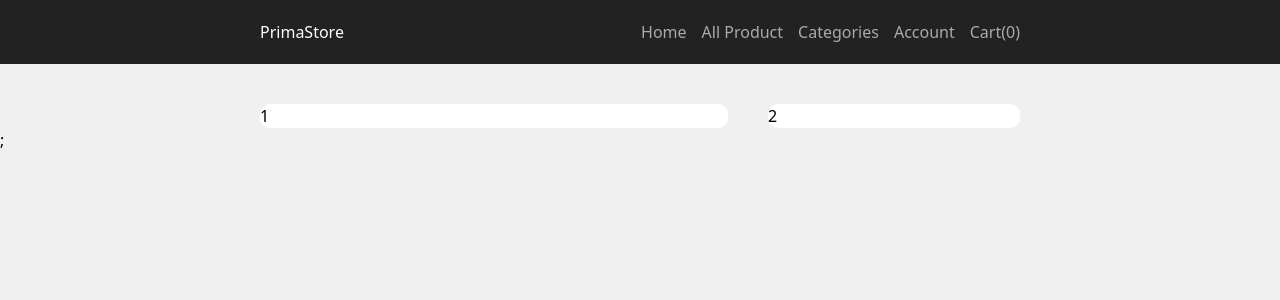
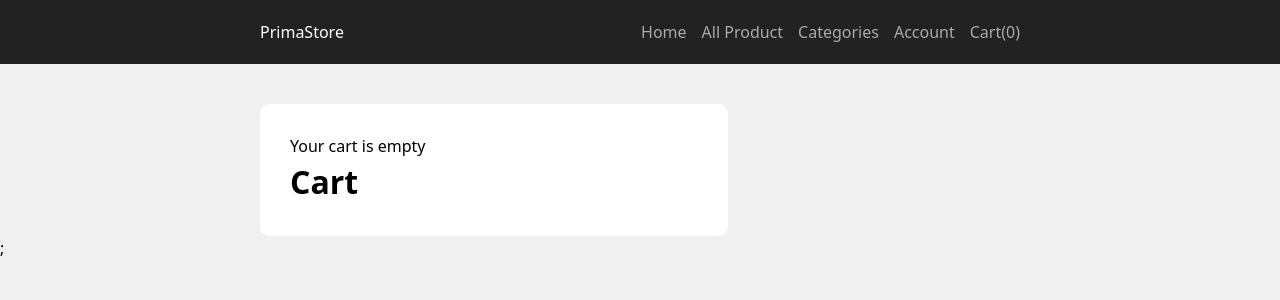
Before and after one commit to om0852/prima-store-userside-, a Next.js app: page /cart in a window 1280 px wide. Shown: the top 300 px of the page. Built offline with nearby package versions, Linux system fonts and the light colour scheme.

Commit message:
fetching cart product completed

```diff
--- a/component/NewProducts.js
+++ b/component/NewProducts.js
@@ -20,7 +20,7 @@ const NewProducts = ({ products }) => {
       <Title>New Arrivals</Title>
       <ProductGrid>
         {products &&
-          products.map((product, index) => <ProductBox {...product} />)}
+          products.map((product, index) => <ProductBox key={index} {...product} />)}
       </ProductGrid>
     </Center>
   );
--- /dev/null
+++ b/component/StyledTable.js
@@ -0,0 +1,13 @@
+import styled from "styled-components";
+
+const StyledTable = styled.table`
+width: 100%;
+th{
+    text-align: left;
+    text-transform: uppercase;
+    color: black;
+}
+`;
+export default function Table({ props }) {
+  return <StyledTable {...props} />;
+}
--- a/package.json
+++ b/package.json
@@ -9,6 +9,7 @@
     "lint": "next lint"
   },
   "dependencies": {
+    "axios": "^1.7.3",
     "cookie": "^0.6.0",
     "cookies": "^0.9.1",
     "js-cookie": "^3.0.5",
--- /dev/null
+++ b/pages/api/cart.js
@@ -0,0 +1,9 @@
+import { connectToDB } from "@/libs/connect";
+import Product from "@/models/Product";
+
+export default async function handler(req,res){
+    await connectToDB();
+    const ids = req.body.data;
+    res.json(await Product.find({_id:ids}));
+
+}
--- a/pages/cart.js
+++ b/pages/cart.js
@@ -1,6 +1,10 @@
+import Buttons from "@/component/Buttons";
+import { CartContext } from "@/component/CartContext";
 import Center from "@/component/Center";
 import Header from "@/component/Header";
-import React from "react";
+import Table from "@/component/StyledTable";
+import axios from "axios";
+import React, { useContext, useEffect, useState } from "react";
 import styled from "styled-components";
 
 const ColumnsWrapper = styled.div`
@@ -13,16 +17,62 @@ const ColumnsWrapper = styled.div`
 const Box = styled.div`
   background-color: white;
   border-radius: 10px;
+  padding: 30px;
 `;
 
 const CartPage = () => {
+  const { cartProducts } = useContext(CartContext);
+  const [products, setProducts] = useState([]);
+
+  useEffect(() => {
+    if (cartProducts.length > 0) {
+      console.log(cartProducts);
+      axios
+        .post("/api/cart", { data: cartProducts })
+        .then((res) => setProducts(res.data));
+    }
+  }, [cartProducts]);
   return (
     <>
       <Header />
       <Center>
         <ColumnsWrapper>
-          <Box>1</Box>
-          <Box>2</Box>
+          <Box>
+            {!cartProducts?.length && <div>Your cart is empty</div>}
+            <h2>Cart</h2>
+            {cartProducts?.length > 0 && (
+              <Table>
+                <thead>
+                  <tr>
+                    <th>Product</th>
+                    <th>Quantity</th>
+                    <th>Price</th>
+                  </tr>
+                </thead>
+                <tbody>
+                  {products.map((data, index) => {
+                    return (
+                      <tr>
+                        <td>{data.title}</td>
+                        <td>{cartProducts.filter(id=>id===data._id).length}</td>
+                        <td>{data.price}</td>
+                      </tr>
+                    );
+                  })}
+                </tbody>
+              </Table>
+            )}
+          </Box>
+          {!!cartProducts?.length && (
+            <Box>
+              <h2 className="text-2xl">Order Information</h2>
+              <input type="text" placeholder="Address" />
+              <input type="text" placeholder="Address 2" />
+              <button className="px-2 py-1 w-full text-md bg-black text-white rounded-md my-3 border-2 border-black">
+                Continue to payment
+              </button>
+            </Box>
+          )}
         </ColumnsWrapper>
       </Center>
     </>
--- a/styles/globals.css
+++ b/styles/globals.css
@@ -82,3 +82,7 @@
 body{
   background-color: #f0f0f0;
 }
+h2{
+  font-size: 2rem;
+  font-weight: bold;
+}
```
Also changed, not shown: 1 other file (tests, documents, lock files or other folders).
